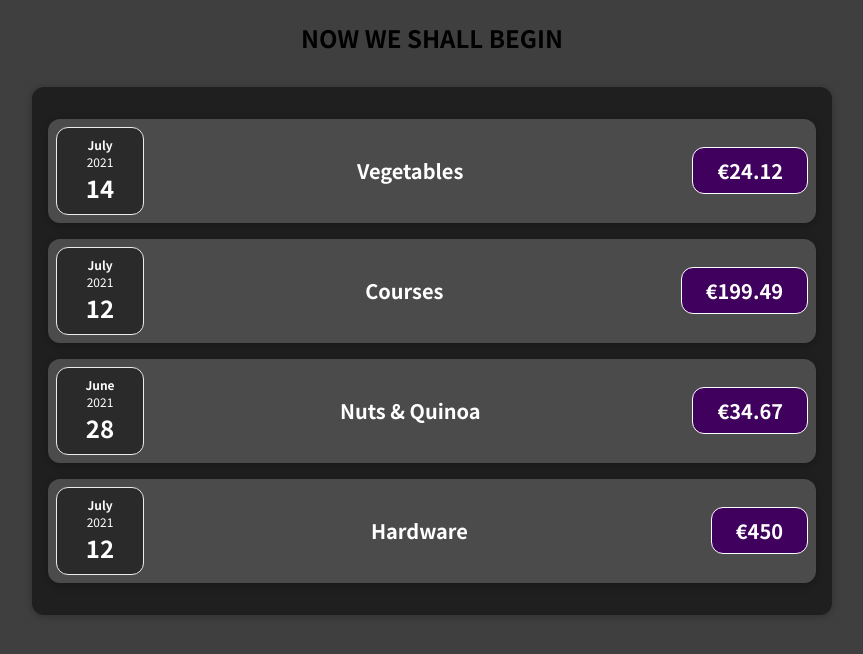
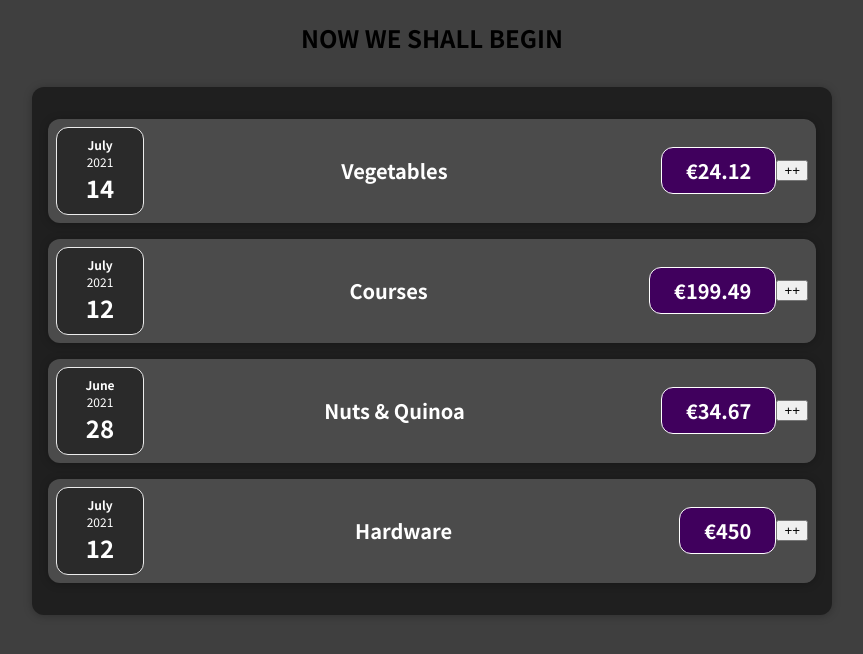
Before and after one commit to elicitmind/EXPENSES-REACTJS-PROJECT, a React (Create React App) app: page / in a window 1280 px wide. Shown: the top 654 px of the page, without its empty margins (208-1071 px from the left). Built offline with nearby package versions, Linux system fonts and the light colour scheme.

Commit message:
composition, styling, wrapper element!

```diff
--- a/src/App.jsx
+++ b/src/App.jsx
@@ -1,5 +1,6 @@
-import Expenses from "./components/Expenses"
-import expensesData from "./components/expensesData"
+import React from 'react'
+import Expenses from "./components/Expenses/Expenses"
+import expensesData from "./components/Expenses/expensesData"
 
 function App() {
 
--- a/src/components/ExpenseItem.jsx
+++ /dev/null
@@ -1,17 +0,0 @@
-import './ExpenseItem.css';
-import ExpenseDate from './ExpenseDate';
-
-function ExpenseItem(props) {
-
-    return (
-        <div className="expense-item">
-        <ExpenseDate date={props.date} />
-            <div className="expense-item__description">
-                <h2>{props.title}</h2>
-                <div className="expense-item__price">€{props.amount}</div>
-            </div>
-        </div>
-    );
-}
-
-export default ExpenseItem;
--- a/src/components/ExpenseDate.jsx
+++ b/src/components/Expenses/ExpenseDate.jsx
@@ -1,3 +1,4 @@
+import React from 'react'
 import './ExpenseDate.css'
 
 function ExpenseDate(props) {
--- a/src/components/ExpenseItem.css
+++ b/src/components/Expenses/ExpenseItem.css
@@ -2,10 +2,8 @@
     display: flex;
     justify-content: space-between;
     align-items: center;
-    box-shadow: 0 2px 8px rgba(0, 0, 0, 0.25);
     padding: 0.5rem;
     margin: 1rem 0;
-    border-radius: 12px;
     background-color: #4b4b4b;
 }
 
--- /dev/null
+++ b/src/components/Expenses/ExpenseItem.jsx
@@ -0,0 +1,28 @@
+import React, {useState} from 'react'
+import './ExpenseItem.css';
+import ExpenseDate from './ExpenseDate';
+import Card from '../UI/Card'
+
+
+function ExpenseItem(props) {
+    const [title, setTitle] = useState(props.title)
+    const [amount, setAmount] = useState(props.amount)
+
+    function clickHandler() {
+        setTitle("ALISTER CROWLEY KURWA POTĘGA ZDECYDOWANIA")
+        setAmount("PRZEZWYCIĘŻAM PRZESZKODY!!")
+    }
+
+    return (
+        <Card className="expense-item">
+        <ExpenseDate date={props.date} />
+            <div className="expense-item__description">
+                <h2>{title}</h2>
+                <div className="expense-item__price">€{amount}</div>
+            </div>
+            <button onClick={clickHandler}>++</button>
+        </Card>
+    );
+}
+
+export default ExpenseItem;
--- a/src/components/Expenses.css
+++ b/src/components/Expenses/Expenses.css
@@ -4,6 +4,4 @@
     margin: 2rem auto;
     width: 50rem;
     max-width: 95%;
-    border-radius: 12px;
-    box-shadow: 0 1px 8px rgba(0, 0, 0, 0.25);
 }
--- a/src/components/Expenses.jsx
+++ b/src/components/Expenses/Expenses.jsx
@@ -1,9 +1,11 @@
+import React from 'react'
 import ExpenseItem from './ExpenseItem';
 import './Expenses.css'
+import Card from '../UI/Card'
 
 function Expenses(props) {
 	console.log(props[0])
-	return <div className="expenses">
+	return <Card className="expenses">
 	<ExpenseItem
 			title={props[0].title}
 			amount={props[0].amount}
@@ -23,7 +25,7 @@ function Expenses(props) {
 			title={props[3].title}
 			amount={props[3].amount}
 			date={props[3].date}
-	/></div>
+	/></Card>
 }
 
 export default Expenses
--- /dev/null
+++ b/src/components/UI/Card.css
@@ -0,0 +1,4 @@
+.card {
+    border-radius: 12px;
+    box-shadow: 0 1px 8px rgba(0, 0, 0, 0.25);
+}
--- /dev/null
+++ b/src/components/UI/Card.jsx
@@ -0,0 +1,9 @@
+import React from 'react'
+import './Card.css'
+
+function Card(props) {
+	const classes = 'card ' + props.className;
+	return <div className={classes}>{props.children}</div>
+}
+
+export default Card
```
Also changed, not shown: src/components/Expenses/ExpenseDate.css (renamed from src/components/ExpenseDate.css), src/components/Expenses/expensesData.js (renamed from src/components/expensesData.js), 1 other file (tests, documents, lock files or other folders).
